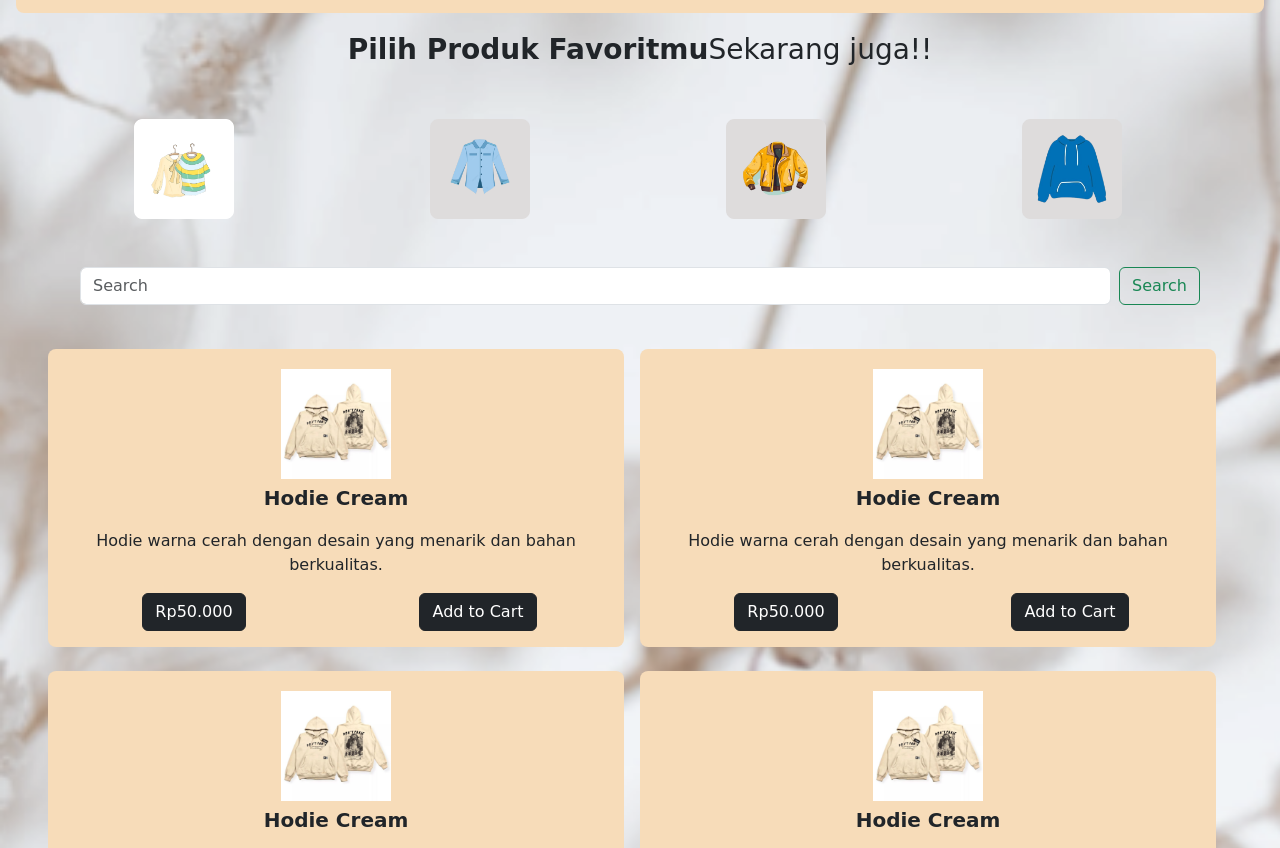
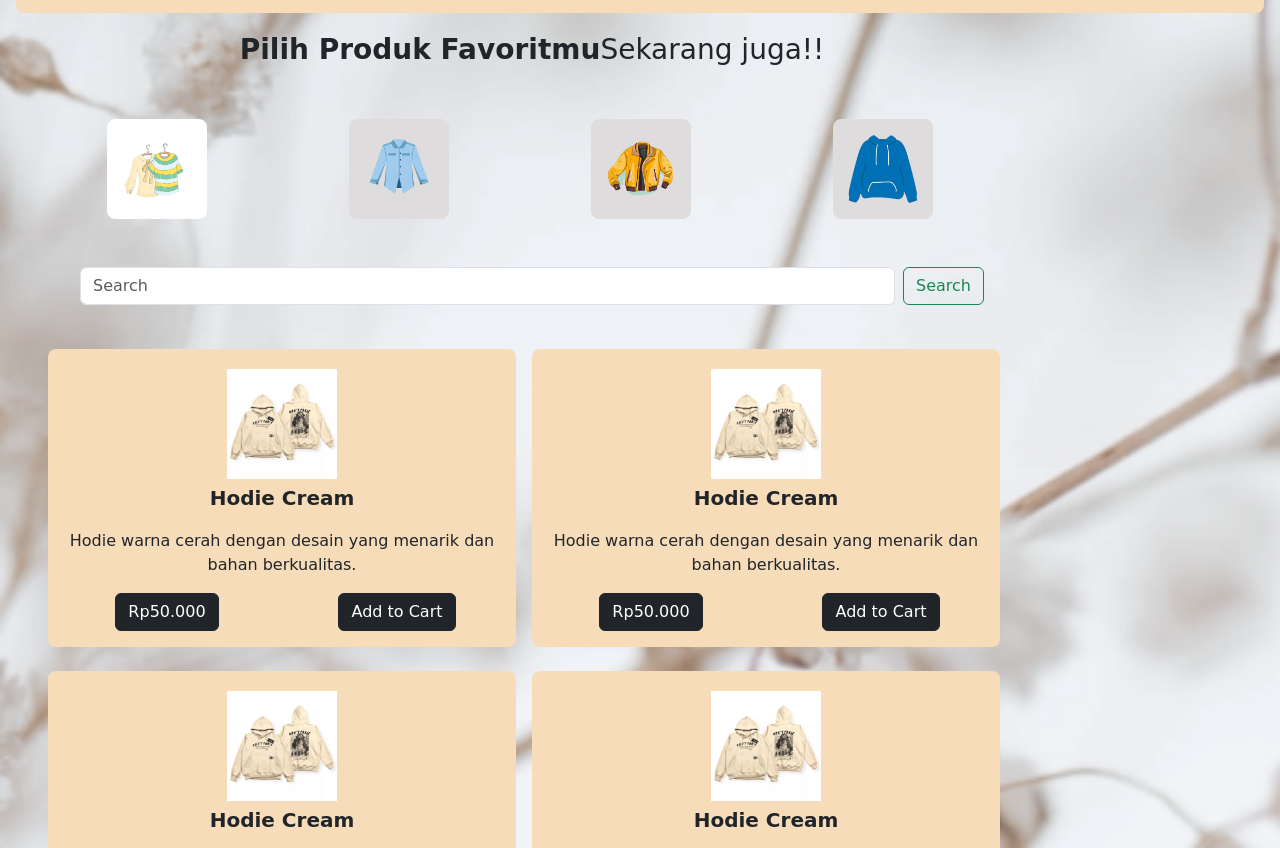
Before and after one commit to AfifahHasnaaaa/Fashion, a plain HTML site: page shop.html in a window 1280 px wide. Shown: the part 91-939 px from the top of the page. Drawn offline with nearby package versions, Linux system fonts and the light colour scheme.

Commit message:
Update shop.html

```diff
--- a/shop.html
+++ b/shop.html
@@ -60,7 +60,7 @@
         </div>
       </header>
 
-      <div class="row ps-auto pe-auto pt-2 pb-2 ms-3 me-3">
+      <div class="row ps-auto pe-auto pt-2 pb-2 ms-3 me-3" style="max-width: 1000px">
 
         <p class="container text-center fs-3 fw-bolder mt-2 mb-2 ms-auto me-auto">Pilih Produk Favoritmu<span class="fs-3 fw-normal">Sekarang juga!!</span> </p>
 
@@ -92,7 +92,7 @@
           <button class="btn btn-outline-success" type="submit">Search</button>
         </form>
 
-        <div class="isi row container align-items-center p-3">
+        <div class="isi row container align-items-center p-3" style="max-width: 1000px">
           <div class="col-3 p-2 rounded-3">
             <div class="container text-center m-1 p-2 rounded-3" style="background-color: #F7DCB9;">
               <div class="p-2">
```
